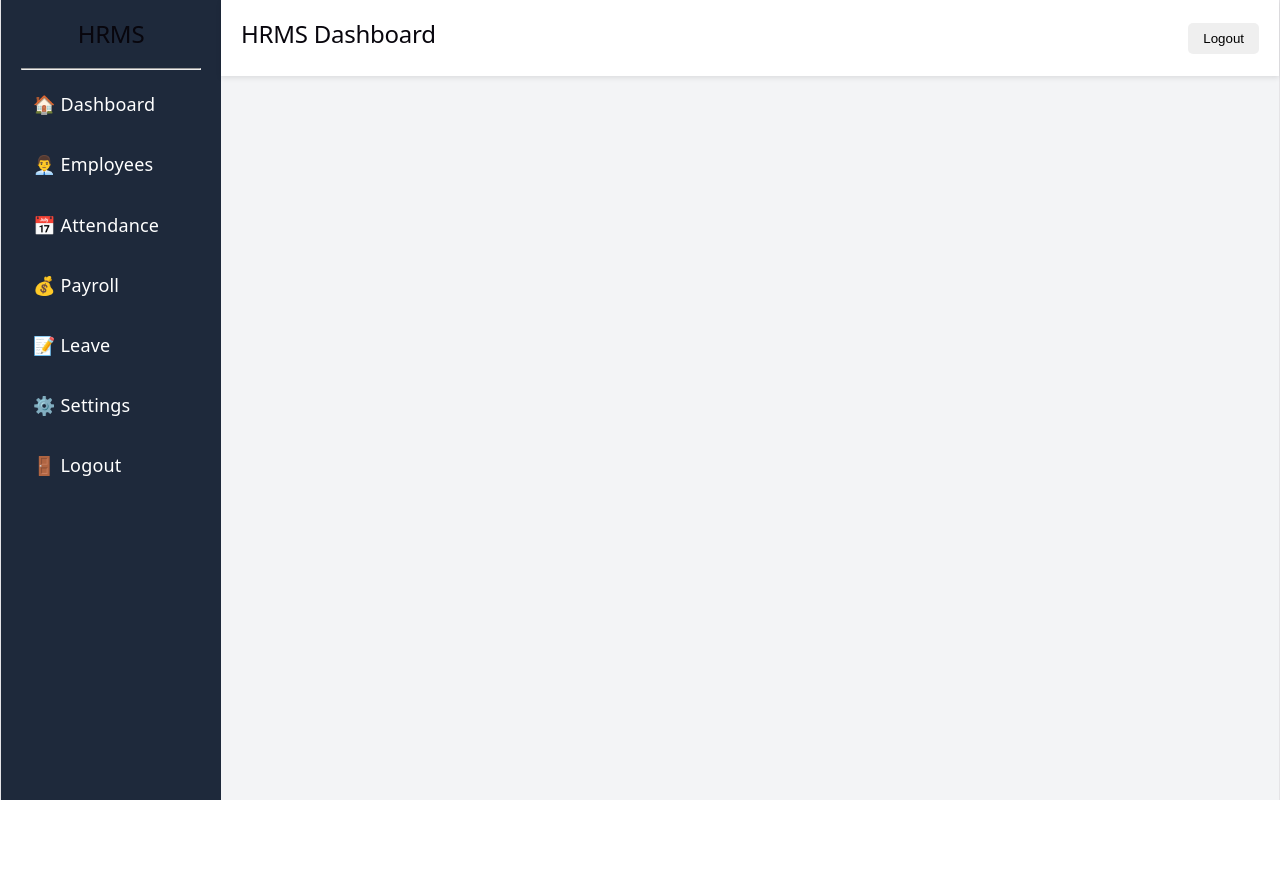
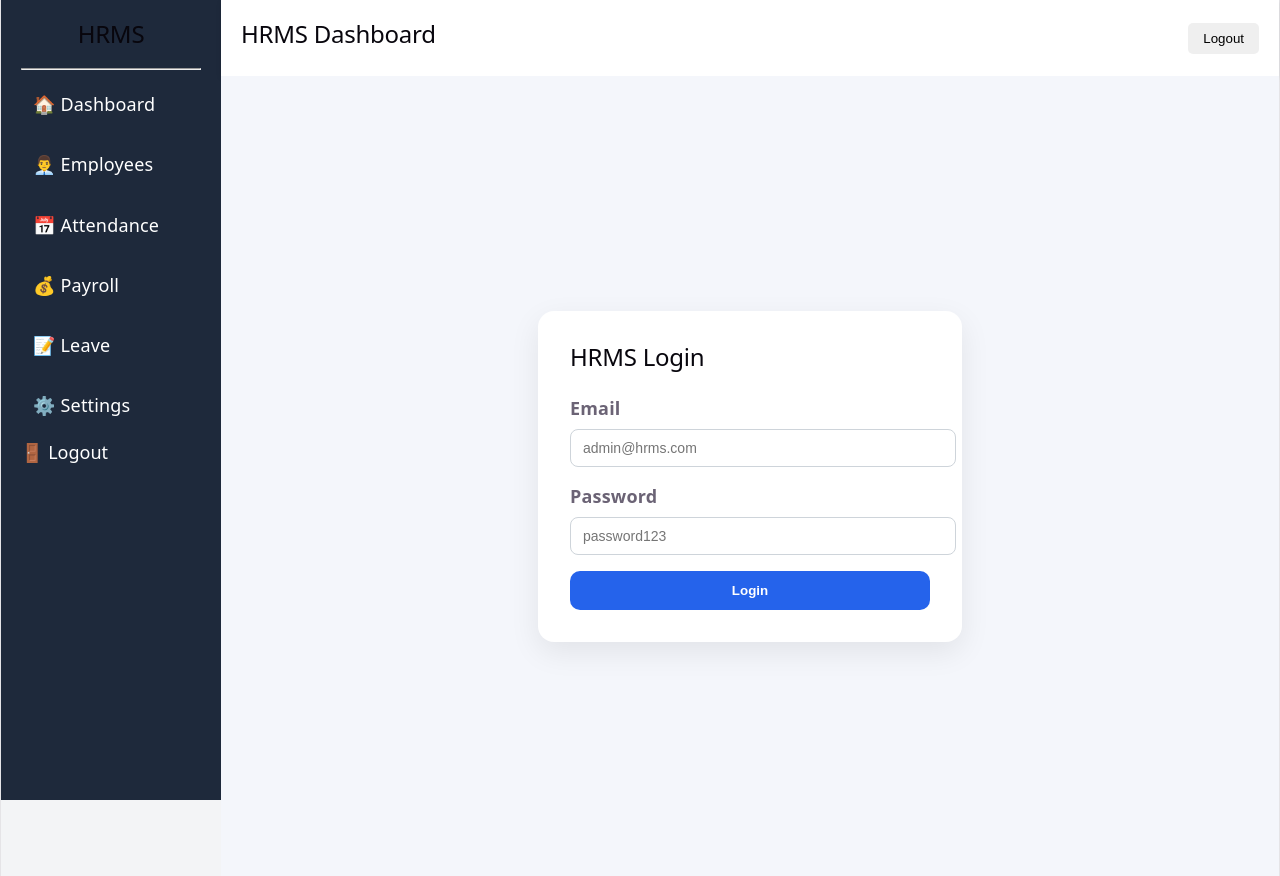
Before and after one commit to KumkumDadhich/infotact-hrms-dashboard, a React app: page /login in a window 1280 px wide. Before the commit the page ends 800 px from the top, so only its background shows below. Built offline with nearby package versions, Linux system fonts and the light colour scheme; the HTML template or start-up script is replaced by a standard one.

Commit message:
added login page

```diff
--- a/package.json
+++ b/package.json
@@ -10,6 +10,7 @@
     "seed": "node seed.js"
   },
   "dependencies": {
+    "axios": "^1.18.1",
     "bcryptjs": "^2.4.3",
     "cors": "^2.8.5",
     "dotenv": "^16.4.5",
--- a/src/App.jsx
+++ b/src/App.jsx
@@ -5,14 +5,12 @@ import EmployeesPage from "./pages/EmployeesPage";
 import AddEmployee from "./pages/AddEmployee";
 import EmployeeDetails from "./pages/EmployeeDetails";
 import EditEmployee from "./pages/EditEmployee";
-
-
-
+import LoginPage from "./pages/LoginPage";
 import DashboardPage from "./pages/DashboardPage";
-
 import AttendancePage from "./pages/AttendancePage";
 import PayrollPage from "./pages/PayrollPage";
 import LeavePage from "./pages/LeavePage";
+import ProtectedRoute from "./components/ProtectedRoute";
 
 import { Routes, Route } from "react-router-dom";
 
@@ -26,20 +24,71 @@ function App() {
 
 
         <Routes>
-          <Route path="/" element={<DashboardPage />} />
-          <Route path="/employees" element={<EmployeesPage />} />
-          <Route path="/add-employee" element={<AddEmployee />} />
-          <Route path="/attendance" element={<AttendancePage />} />
-          <Route path="/leave" element={<LeavePage />} />
-          <Route path="/settings" element={<SettingsPage />} />
+          <Route path="/login" element={<LoginPage />} />
           <Route
-                path="/employee-details"
-                element={<EmployeeDetails />}
-              />
-              <Route
+            path="/"
+            element={
+              <ProtectedRoute>
+                <DashboardPage />
+              </ProtectedRoute>
+            }
+          />
+          <Route
+            path="/employees"
+            element={
+              <ProtectedRoute>
+                <EmployeesPage />
+              </ProtectedRoute>
+            }
+          />
+          <Route
+            path="/add-employee"
+            element={
+              <ProtectedRoute>
+                <AddEmployee />
+              </ProtectedRoute>
+            }
+          />
+          <Route
+            path="/attendance"
+            element={
+              <ProtectedRoute>
+                <AttendancePage />
+              </ProtectedRoute>
+            }
+          />
+          <Route
+            path="/leave"
+            element={
+              <ProtectedRoute>
+                <LeavePage />
+              </ProtectedRoute>
+            }
+          />
+          <Route
+            path="/settings"
+            element={
+              <ProtectedRoute>
+                <SettingsPage />
+              </ProtectedRoute>
+            }
+          />
+          <Route
+            path="/employee-details"
+            element={
+              <ProtectedRoute>
+                <EmployeeDetails />
+              </ProtectedRoute>
+            }
+          />
+          <Route
             path="/edit-employee"
-        element={<EditEmployee />}
-      />
+            element={
+              <ProtectedRoute>
+                <EditEmployee />
+              </ProtectedRoute>
+            }
+          />
         </Routes>
 
 
--- /dev/null
+++ b/src/Services/authService.js
@@ -0,0 +1,49 @@
+import axios from "axios";
+
+const API_BASE_URL = "http://localhost:5000/api/auth";
+
+export const login = async (email, password) => {
+  const response = await axios.post(`${API_BASE_URL}/login`, {
+    email,
+    password,
+  });
+
+  const token = response.data?.data?.token;
+  const user = response.data?.data;
+
+  if (token) {
+    localStorage.setItem("token", token);
+  }
+
+  if (user) {
+    localStorage.setItem(
+      "user",
+      JSON.stringify({
+        name: user.name,
+        email: user.email,
+        role: user.role,
+      })
+    );
+  }
+
+  return response.data;
+};
+
+export const logout = () => {
+  localStorage.removeItem("token");
+  localStorage.removeItem("user");
+};
+
+export const getToken = () => localStorage.getItem("token");
+
+export const getUser = () => {
+  const raw = localStorage.getItem("user");
+  if (!raw) return null;
+  try {
+    return JSON.parse(raw);
+  } catch {
+    return null;
+  }
+};
+
+export const getUserRole = () => getUser()?.role || null;
--- a/src/Services/employeeService.js
+++ b/src/Services/employeeService.js
@@ -1,10 +1,10 @@
 import axios from "axios";
+import { getToken } from "./authService";
 
 const API_BASE_URL = "http://localhost:5000/api/employees";
 
-// Get JWT Token from localStorage
 const getAuthConfig = () => {
-  const token = localStorage.getItem("token");
+  const token = getToken();
 
   return {
     headers: {
--- a/src/components/DeleteModal.jsx
+++ b/src/components/DeleteModal.jsx
@@ -1,6 +1,6 @@
 import "./DeleteModal.css";
 
-function DeleteModal({ employeeName, onClose }) {
+function DeleteModal({ employeeName, onClose, onConfirm, isDeleting, error }) {
   return (
     <div className="modal-overlay">
       <div className="modal-box">
@@ -9,23 +9,27 @@ function DeleteModal({ employeeName, onClose }) {
 
         <p>
           Are you sure you want to delete
-          <strong> {employeeName}</strong>?
+          <strong> {employeeName || "this employee"}</strong>?
         </p>
+
+        {error && <p className="delete-error">{error}</p>}
 
         <div className="modal-buttons">
 
           <button
             className="cancel-btn"
             onClick={onClose}
+            disabled={isDeleting}
           >
             Cancel
           </button>
 
           <button
             className="confirm-delete-btn"
-            onClick={onClose}
+            onClick={onConfirm}
+            disabled={isDeleting}
           >
-            Delete
+            {isDeleting ? "Deleting..." : "Delete"}
           </button>
 
         </div>
--- a/src/components/Navbar.jsx
+++ b/src/components/Navbar.jsx
@@ -1,4 +1,14 @@
+import { useNavigate } from "react-router-dom";
+import { logout } from "../Services/authService";
+
 function Navbar() {
+  const navigate = useNavigate();
+
+  const handleLogout = () => {
+    logout();
+    navigate("/login");
+  };
+
   return (
     <div
       style={{
@@ -21,6 +31,7 @@ function Navbar() {
             borderRadius: "5px",
             cursor: "pointer",
           }}
+          onClick={handleLogout}
         >
           Logout
         </button>
--- /dev/null
+++ b/src/components/ProtectedRoute.jsx
@@ -0,0 +1,13 @@
+import { Navigate } from "react-router-dom";
+import { getToken } from "../Services/authService";
+
+function ProtectedRoute({ children }) {
+  const token = getToken();
+  if (!token) {
+    return <Navigate to="/login" replace />;
+  }
+
+  return children;
+}
+
+export default ProtectedRoute;
--- a/src/components/Sidebar.css
+++ b/src/components/Sidebar.css
@@ -14,30 +14,36 @@
 
 .menu-item {
   display: block;
+  text-decoration: none;
   color: white;
-  text-decoration: none;
-
+  font-weight: 500;
   padding: 12px;
   border-radius: 8px;
   margin-bottom: 10px;
-  transition: 0.3s;
+  transition: all 0.3s ease;
 }
 
 .menu-item:hover {
   background-color: #334155;
+  transform: translateX(4px);
   cursor: pointer;
 }
 
 .menu-item.active {
   background-color: #3b82f6;
 }
-.menu-item {
+
+.menu-item button,
+button.menu-item {
+  background: transparent;
+  border: none;
+  outline: none;
+  color: inherit;
+  font-family: inherit;
+  font-size: inherit;
   display: block;
-  text-decoration: none;
-  color: white;
-  font-weight: 500;
+  width: 100%;
+  text-align: left;
+  padding: 0;
+  cursor: pointer;
 }
-
-.menu-item:hover {
-  transform: translateX(4px);
-}
--- a/src/components/Sidebar.jsx
+++ b/src/components/Sidebar.jsx
@@ -49,9 +49,16 @@ function Sidebar() {
       ⚙️ Settings
     </Link>
 
-      <Link to="/logout" className="menu-item">
+      <button
+        className="menu-item"
+        onClick={() => {
+          localStorage.removeItem("token");
+          localStorage.removeItem("user");
+          window.location.href = "/login";
+        }}
+      >
         🚪 Logout
-      </Link>
+      </button>
 
     </div>
   );
--- /dev/null
+++ b/src/pages/LoginPage.css
@@ -0,0 +1,57 @@
+.login-page {
+  min-height: 100vh;
+  display: flex;
+  align-items: center;
+  justify-content: center;
+  background: #f4f6fb;
+}
+
+.login-card {
+  width: 360px;
+  padding: 32px;
+  border-radius: 16px;
+  box-shadow: 0 10px 30px rgba(0, 0, 0, 0.08);
+  background: #ffffff;
+}
+
+.login-card h2 {
+  margin-bottom: 24px;
+  font-size: 24px;
+}
+
+.login-card label {
+  display: block;
+  margin-bottom: 8px;
+  font-weight: 600;
+}
+
+.login-card input {
+  width: 100%;
+  padding: 10px 12px;
+  margin-bottom: 16px;
+  border: 1px solid #ced4da;
+  border-radius: 8px;
+  outline: none;
+  font-size: 14px;
+}
+
+.login-card button {
+  width: 100%;
+  padding: 12px;
+  border: none;
+  border-radius: 10px;
+  background: #2563eb;
+  color: white;
+  font-weight: 700;
+  cursor: pointer;
+}
+
+.login-card button:disabled {
+  opacity: 0.7;
+  cursor: not-allowed;
+}
+
+.login-error {
+  margin-bottom: 16px;
+  color: #d32f2f;
+}
--- a/src/pages/LoginPage.jsx
+++ b/src/pages/LoginPage.jsx
@@ -0,0 +1,65 @@
+import { useState } from "react";
+import { useNavigate } from "react-router-dom";
+import { login } from "../services/authService";
+import "./LoginPage.css";
+
+function LoginPage() {
+  const [email, setEmail] = useState("");
+  const [password, setPassword] = useState("");
+  const [error, setError] = useState("");
+  const [loading, setLoading] = useState(false);
+  const navigate = useNavigate();
+
+  const handleSubmit = async (event) => {
+    event.preventDefault();
+    setError("");
+    setLoading(true);
+
+    try {
+      await login(email, password);
+      navigate("/");
+    } catch (err) {
+      setError(
+        err.response?.data?.message || err.message || "Login failed"
+      );
+    } finally {
+      setLoading(false);
+    }
+  };
+
+  return (
+    <div className="login-page">
+      <div className="login-card">
+        <h2>HRMS Login</h2>
+
+        {error && <p className="login-error">{error}</p>}
+
+        <form onSubmit={handleSubmit}>
+          <label>Email</label>
+          <input
+            type="email"
+            value={email}
+            onChange={(e) => setEmail(e.target.value)}
+            required
+            placeholder="admin@hrms.com"
+          />
+
+          <label>Password</label>
+          <input
+            type="password"
+            value={password}
+            onChange={(e) => setPassword(e.target.value)}
+            required
+            placeholder="password123"
+          />
+
+          <button type="submit" disabled={loading}>
+            {loading ? "Logging in..." : "Login"}
+          </button>
+        </form>
+      </div>
+    </div>
+  );
+}
+
+export default LoginPage;
```
Also changed, not shown: src/pages/EmployeesPage.jsx (+49 -6 lines), 1 other file (tests, documents, lock files or other folders).
